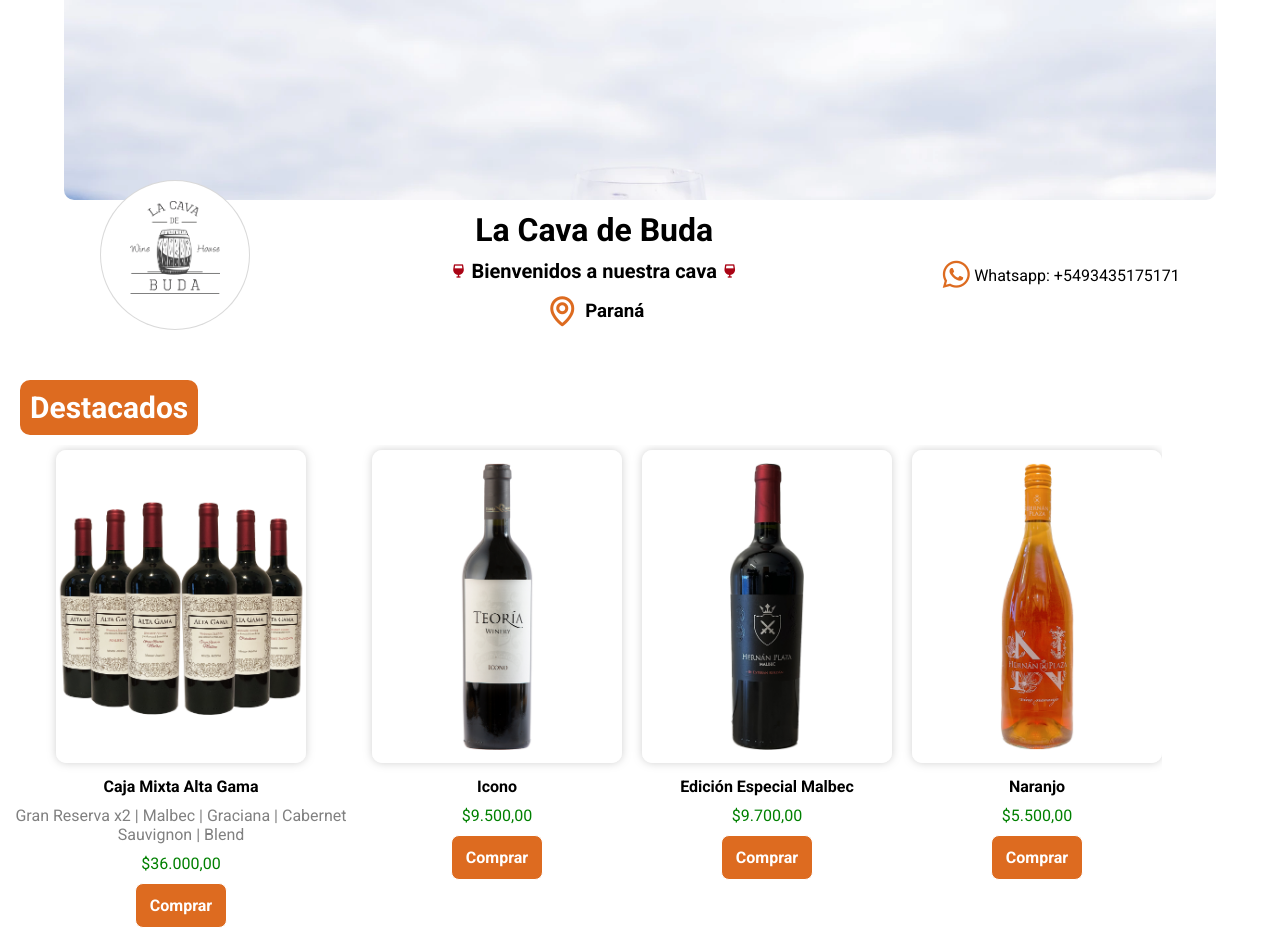
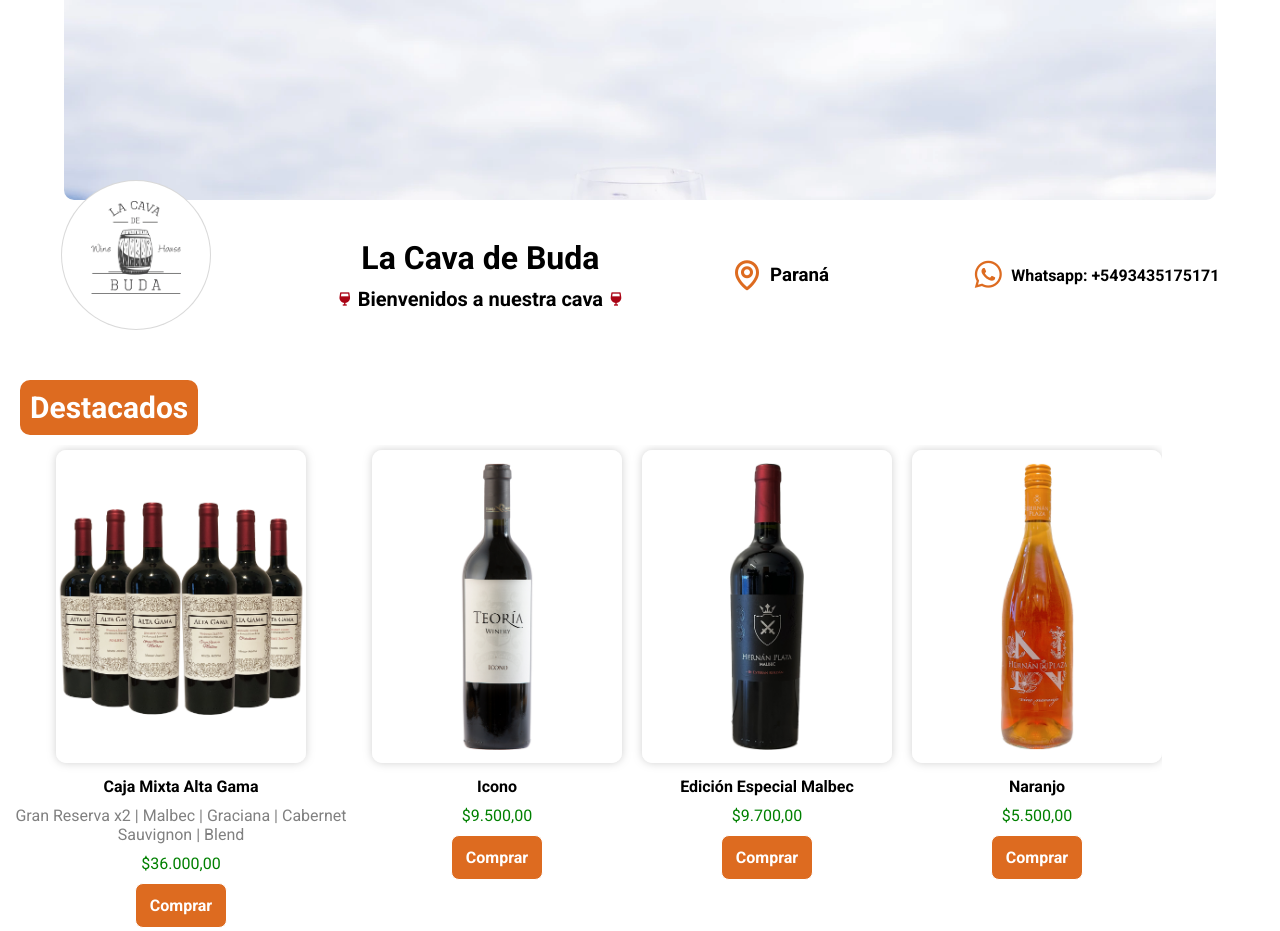
Before and after one commit to BorgesBernardo/lacavadebuda, a plain HTML site: page index.html in a window 1280 px wide. Shown: the top 931 px of the page. Drawn offline with nearby package versions, Linux system fonts and the light colour scheme.

Commit message:
se hizo responsive el sitio

```diff
--- a/css/style.css
+++ b/css/style.css
@@ -49,17 +49,33 @@
   display: block;
 }
 
+.contenedor_texto{
+  display: flex;
+  flex-direction: column;
+  justify-content: center;
+  align-items: center;
+}
 .contenedor_texto h1{
   text-align: center;
 }
 
 .contenedor_subtitulo{
   display: flex;
-  flex-direction: row;
+  flex-direction: column;
   align-items: center;
   justify-content: center;
   gap: .3125rem;
   margin: .625rem 0rem;
+}
+
+.subtitulo{
+  display: flex;
+  flex-direction: row;
+  align-items: center;
+}
+
+.copa{
+  margin: 0rem .3125rem;
 }
 
 .contenedor_subtitulo h2{
@@ -72,7 +88,7 @@
   align-items: center;
   justify-content: center;
   gap: .3125rem;
-  margin: .625rem;
+  margin-right: 1.25rem;
 }
 
 .contenedor_redessociales{
@@ -80,12 +96,14 @@
   flex-direction: row;
   justify-content: center;
   align-items: center;
+  gap: .3125rem;
 }
 
 .whatsapp{
   text-decoration: none;
   color: black;
   cursor: pointer;
+  font-weight: bold;
 }
 
 
@@ -146,7 +164,7 @@
   flex-wrap: wrap;
   justify-content: center;
   align-items: center;
-  gap: 2.5rem;
+  gap: 3rem;
   margin-bottom: 2.5rem;
 }
 
@@ -171,6 +189,7 @@
   flex-direction: column;
   gap: .625rem;
   margin: 0rem 2.5rem;
+  width: 250px ;
 }
 
 .boton_compra_botella{
@@ -213,8 +232,29 @@
 
 
 @media screen and (min-width: 48rem) {
+
   .contenedor_header{
     flex-direction: row;
     justify-content: space-around;
   }
+
+  .contenedor_subtitulo{
+    flex-direction: column;
+    gap: .625rem;
+  }
+
+  .contenedor_texto{
+    flex-direction: row;
+    gap: 6.25rem;
+  }
+
+  .contenedor_destacados{
+    overflow-x: none;
+  }
+
+  .contenedor_etiqueta{
+    justify-content: start;
+    gap: 2rem;
+  }
+
 }
--- a/index.html
+++ b/index.html
@@ -18,11 +18,13 @@
         <img src="./assets/Logo PNG.png" alt="" class="foto">
       </div>
       <div class="contenedor_texto">
-        <h1>La Cava de Buda</h1>
         <div class="contenedor_subtitulo">
-          <i class='bx bxs-wine' style='color:#aa0415'  ></i>
-          <h2>Bienvenidos a nuestra cava</h2>
-          <i class='bx bxs-wine' style='color:#aa0415'  ></i>
+          <h1>La Cava de Buda</h1>
+          <div class="subtitulo">
+            <i class='bx bxs-wine copa' style='color:#aa0415'  ></i>
+            <h2>Bienvenidos a nuestra cava</h2>
+            <i class='bx bxs-wine copa' style='color:#aa0415'  ></i>
+          </div>
         </div>
         <div class="contenedor_ubicacion">
           <i class='bx bx-map bx-md' style='color:#DD6B20'  ></i>
```
